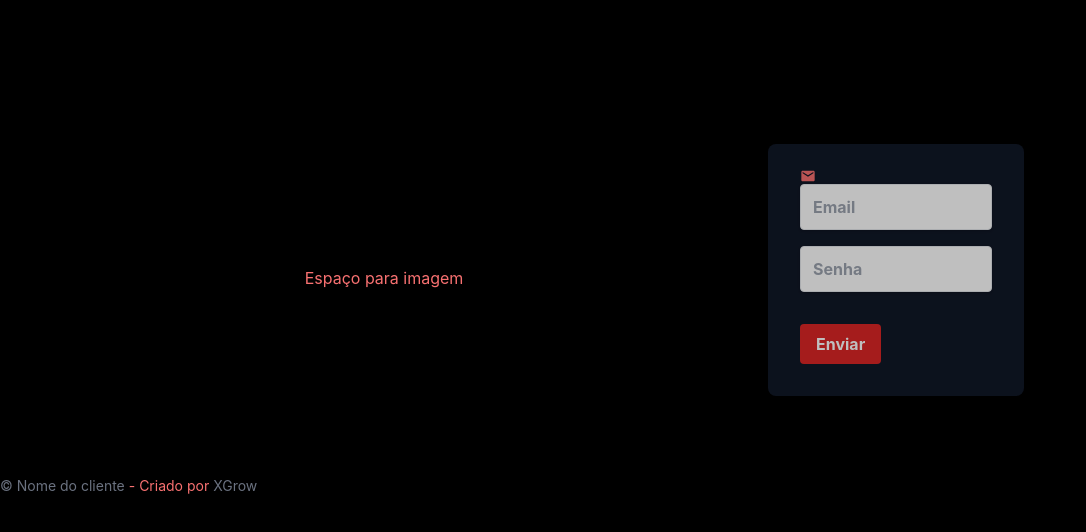
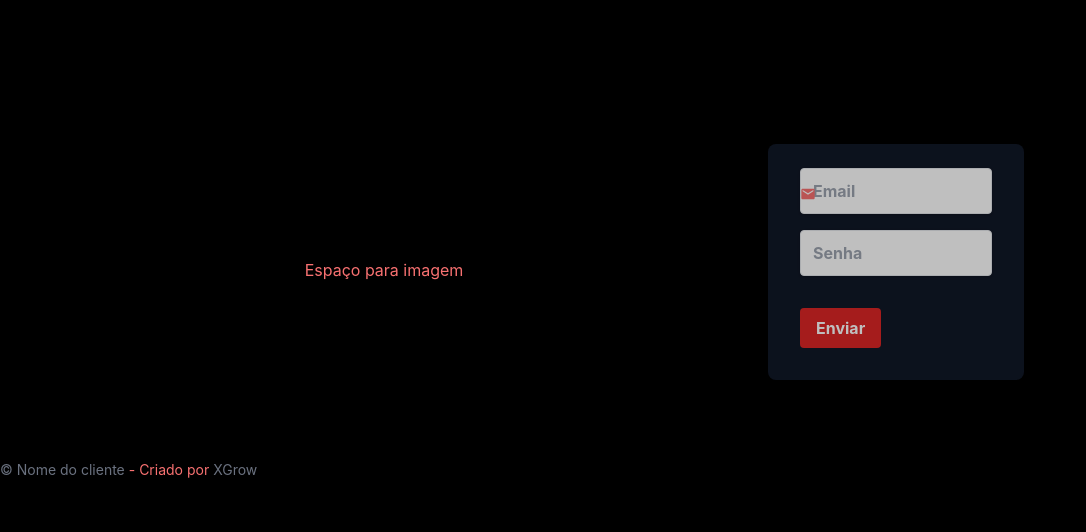
Before and after one commit to eroncardoso88/interface4, a Next.js app: page /login in a window 1280 px wide. Shown: the top 532 px of the page, without its empty margins (0-1086 px from the left). Built offline with nearby package versions, Linux system fonts and the light colour scheme.

Commit message:
fix position svg

```diff
--- a/pages/login.tsx
+++ b/pages/login.tsx
@@ -1,6 +1,7 @@
 import type { NextPage } from "next";
 import { useState } from "react";
 import Header from "components/Header";
+import { relative } from "path/posix";
 
 const Home: NextPage = () => {
   const [passwordRecovery, setPasswordRecovery] = useState(false);
@@ -22,15 +23,15 @@ const Home: NextPage = () => {
               {!passwordRecovery && (
                 <form className="bg-gray-900 opacity-75 w-full shadow-lg rounded-lg px-8 pt-6 pb-8 mb-4">
                   <div className="mb-4">
-                  <div className="chakra-input__group css-4302v8">
-                      <div className="chakra-input__left-element css-j7bzn4">
+                  <div className="css-4302v8" >
+                      <div className="css-j7bzn4" style={{ position: 'relative', top: '18px', zIndex: '1', width: 0, height: 0}}>
                       <svg
                         stroke="currentColor"
                         fill="currentColor"
                         strokeWidth="0"
                         viewBox="0 0 24 24"
                         focusable="false"
-                        className="chakra-icon css-13otjrl"
+                        className=""
                         height="1em"
                         width="1em"
                         xmlns="http://www.w3.org/2000/svg"
```
